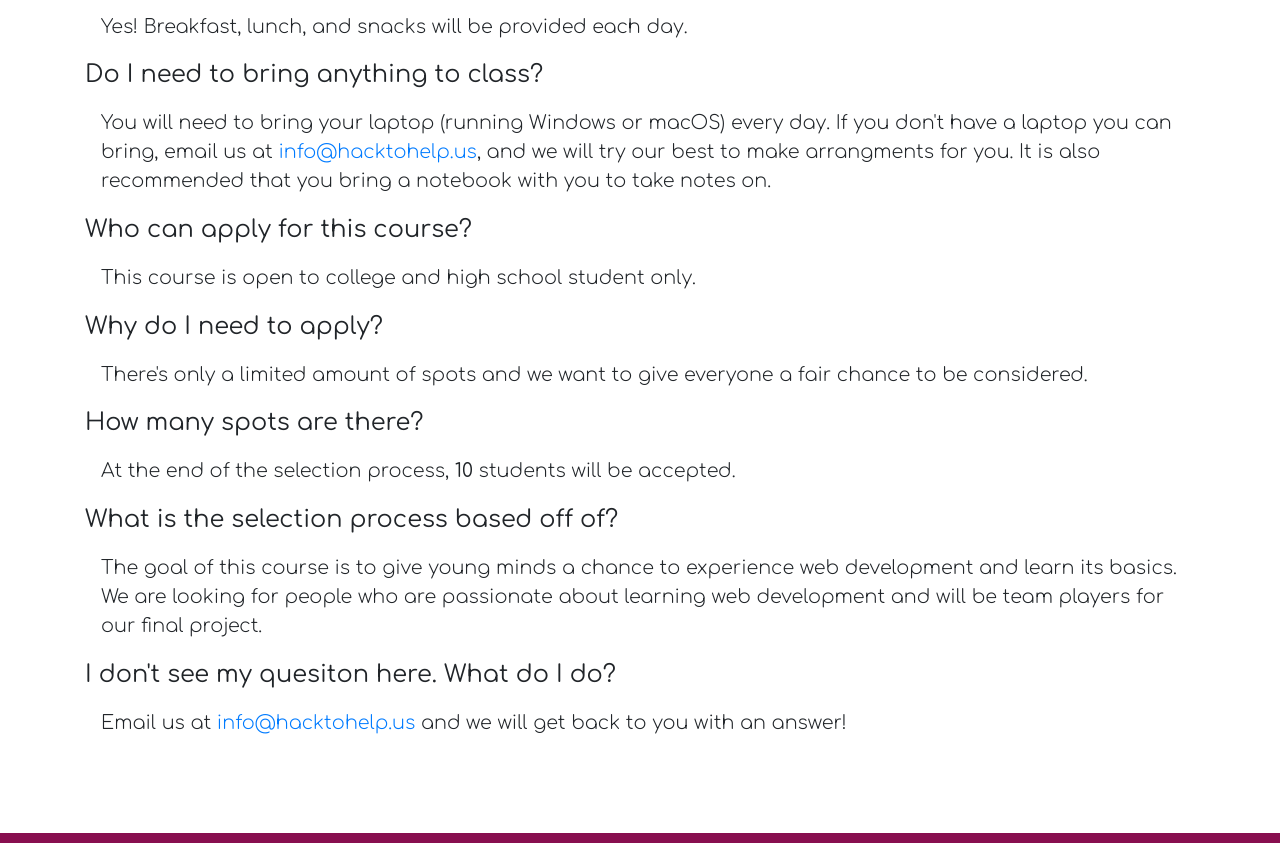
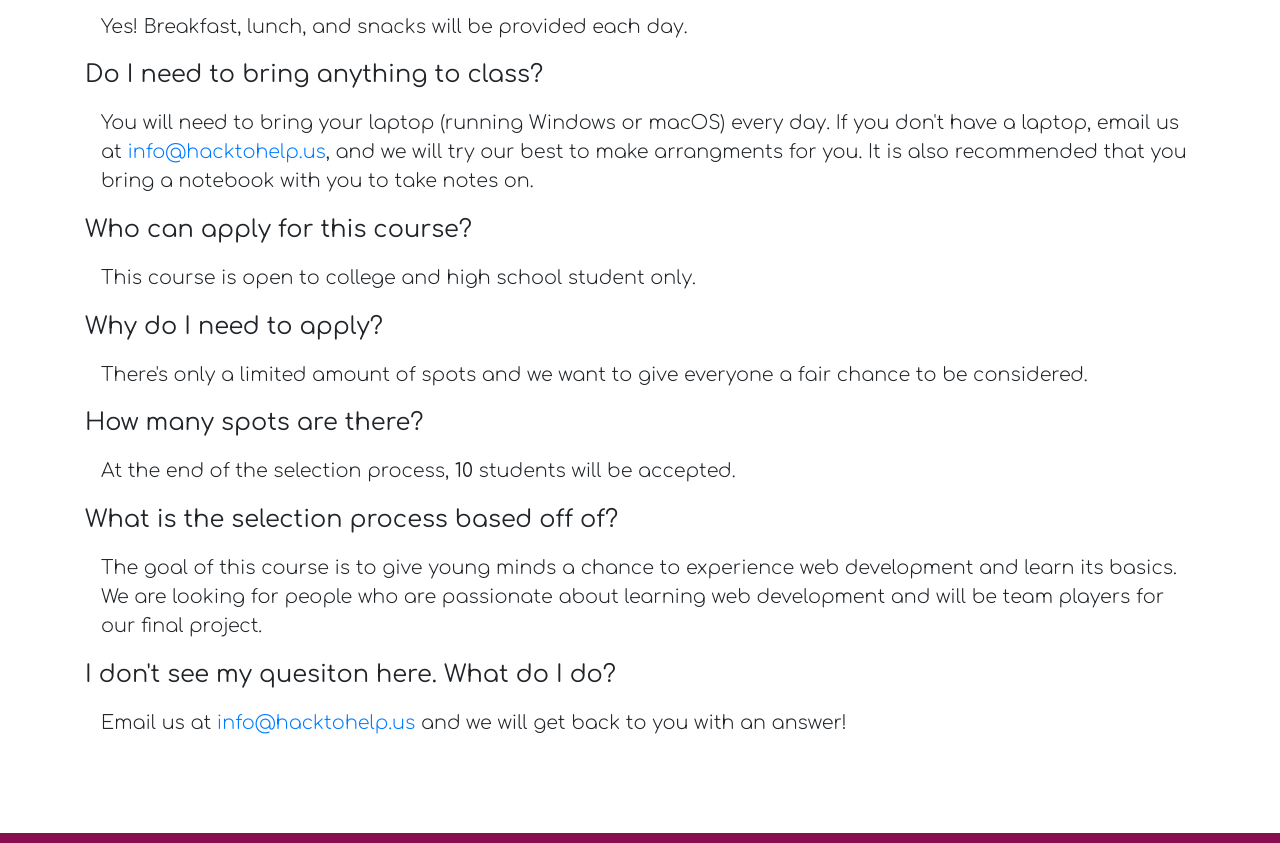
Before and after one commit to AtaGowani/itwd-website, a website: page index.html in a window 1280 px wide. Shown: the part 3469-4312 px from the top of the page. Drawn offline with nearby package versions, Linux system fonts and the light colour scheme; some packages are replaced by stand-ins of ours; a script that the page names is missing.

Commit message:
Fix "bring to class" content

```diff
--- a/src/views/main.html
+++ b/src/views/main.html
@@ -155,7 +155,7 @@
     <div class="col-12">
       <p class="answer">
         You will need to bring your laptop (running Windows or macOS) every day.
-        If you don't have a laptop you can bring, email us at
+        If you don't have a laptop, email us at
         <a href="mailto:info@hacktohelp.us">info@hacktohelp.us</a>,
         and we will try our best to make arrangments for you.
         It is also recommended that you bring a notebook with you to take notes on.
```
